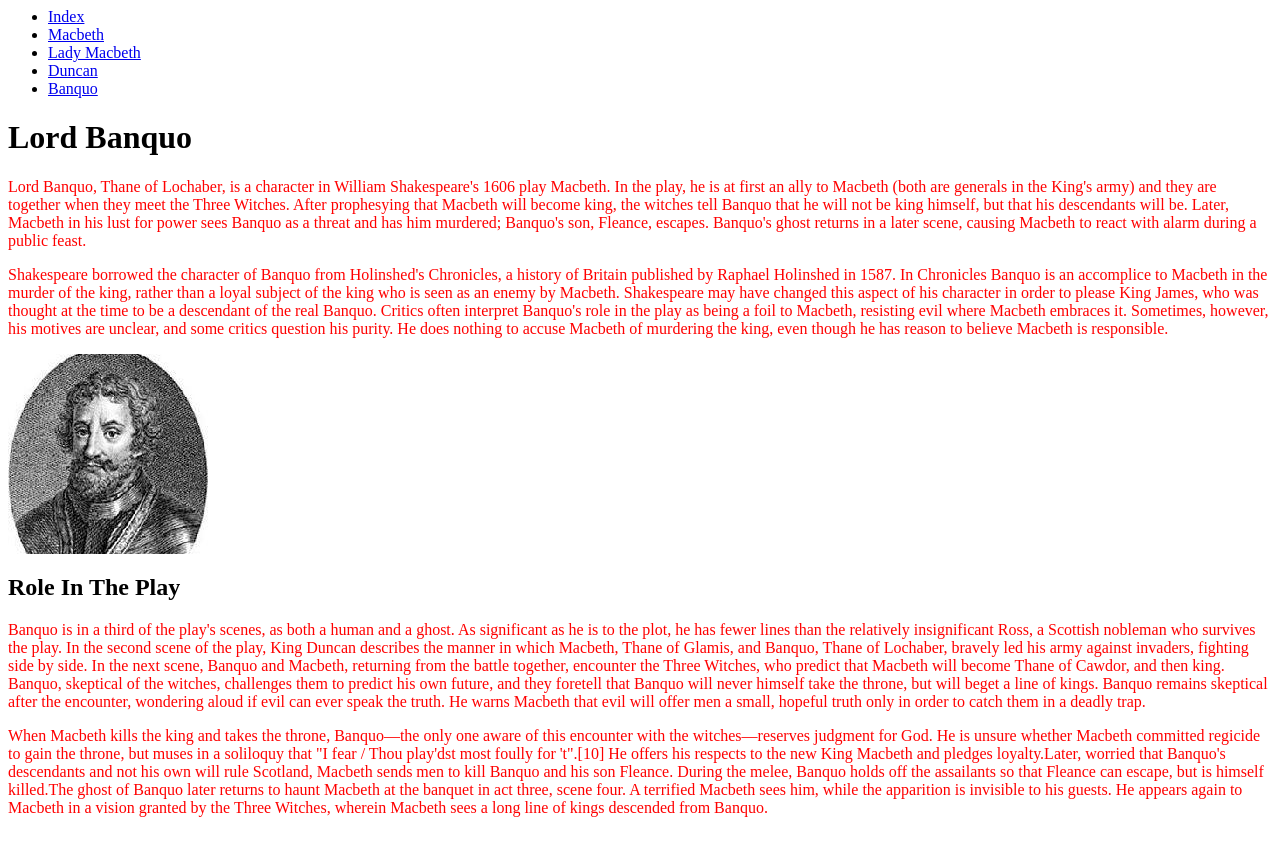
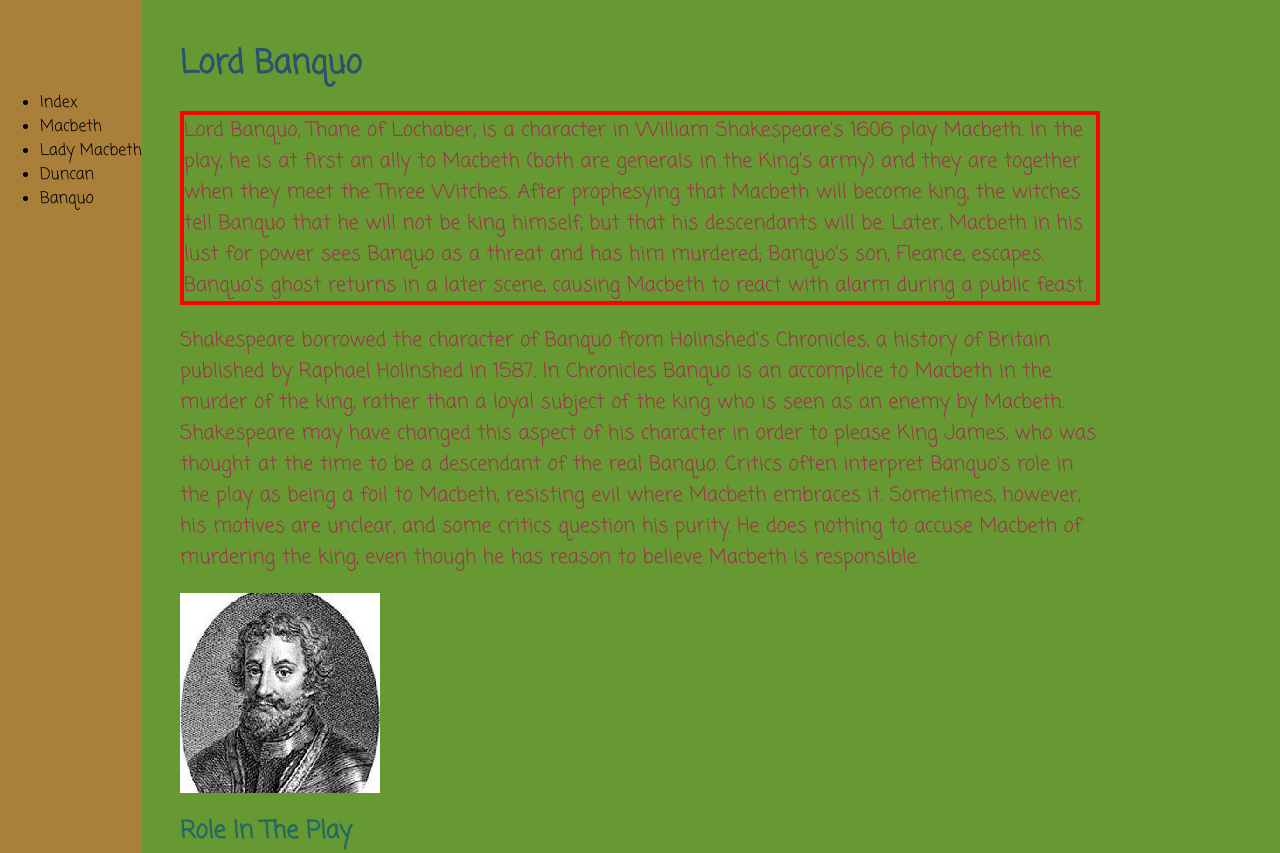
Before and after one commit to EvilPB/EvilPB.github.io, a plain HTML site: page FirstBareBonesWebsite/banquo.html in a window 1280 px wide. Shown: the top 853 px of the page. Drawn offline with Linux system fonts and the light colour scheme.

Commit message:
css updated

```diff
--- a/FirstBareBonesWebsite/banquo.html
+++ b/FirstBareBonesWebsite/banquo.html
@@ -5,9 +5,11 @@
 <head>
 	<title>Lord Banquo</title>
 	<link rel="stylesheet" href="jazzedup.css">
+	<link href='http://fonts.googleapis.com/css?family=Coming+Soon' rel='stylesheet' type='text/css'>
 </head>
 
 <body>
+	<div id="navBar">
 	<nav>
 		<ul>
 			<li><a href="index.html">Index</a></li>
@@ -17,10 +19,11 @@
 			<li><a href="banquo.html">Banquo</a></li>
 		</ul>
 	</nav>
+	</div>
 
 	<h1>Lord Banquo</h1>
 
-	<p>Lord Banquo, Thane of Lochaber, is a character in William Shakespeare's 1606 play Macbeth. In the play, he is at first an ally to Macbeth (both are generals in the King's army) and they are together when they meet the Three Witches. After prophesying that Macbeth will become king, the witches tell Banquo that he will not be king himself, but that his descendants will be. Later, Macbeth in his lust for power sees Banquo as a threat and has him murdered; Banquo's son, Fleance, escapes. Banquo's ghost returns in a later scene, causing Macbeth to react with alarm during a public feast.</p>
+	<p id="importantQuote">Lord Banquo, Thane of Lochaber, is a character in William Shakespeare's 1606 play Macbeth. In the play, he is at first an ally to Macbeth (both are generals in the King's army) and they are together when they meet the Three Witches. After prophesying that Macbeth will become king, the witches tell Banquo that he will not be king himself, but that his descendants will be. Later, Macbeth in his lust for power sees Banquo as a threat and has him murdered; Banquo's son, Fleance, escapes. Banquo's ghost returns in a later scene, causing Macbeth to react with alarm during a public feast.</p>
 
 	<p>Shakespeare borrowed the character of Banquo from Holinshed's Chronicles, a history of Britain published by Raphael Holinshed in 1587. In Chronicles Banquo is an accomplice to Macbeth in the murder of the king, rather than a loyal subject of the king who is seen as an enemy by Macbeth. Shakespeare may have changed this aspect of his character in order to please King James, who was thought at the time to be a descendant of the real Banquo. Critics often interpret Banquo's role in the play as being a foil to Macbeth, resisting evil where Macbeth embraces it. Sometimes, however, his motives are unclear, and some critics question his purity. He does nothing to accuse Macbeth of murdering the king, even though he has reason to believe Macbeth is responsible.</p>
 
--- a/FirstBareBonesWebsite/jazzedup.css
+++ b/FirstBareBonesWebsite/jazzedup.css
@@ -1,3 +1,45 @@
 p{
-	color: red;
+	color: #9C344C;
+	font-size:20px;
+
 }
+
+body{
+	background-color: #679933;
+	margin:40px 180px;
+	font-family: 'Coming Soon', cursive;
+}
+
+h1{
+	color:#28536C;
+}
+
+h2{
+	color:#236A62;
+}
+#navBar {
+	background-color: #AA7F39;
+	padding-top: 75px;
+	margin-left: 0;
+	position: fixed;
+	height: 100%;
+	top:0;
+	left:0;
+}
+
+#navBar ul li a{
+	text-decoration:none;
+	display: block;
+	color: #000;
+}
+
+#navBar ul li a:hover {
+	background-color: #fff;
+}
+
+#importantQuote {
+	border: 100px;
+	border-width:4px;
+	border-style:solid;
+	border-color:red;
+}
```
Also changed, not shown: FirstBareBonesWebsite/duncan.html (+4 -1 lines), FirstBareBonesWebsite/index.html (+4 -1 lines), FirstBareBonesWebsite/ladyMacbeth.html (+4 -1 lines), FirstBareBonesWebsite/macbeth.html (+4 -1 lines).
